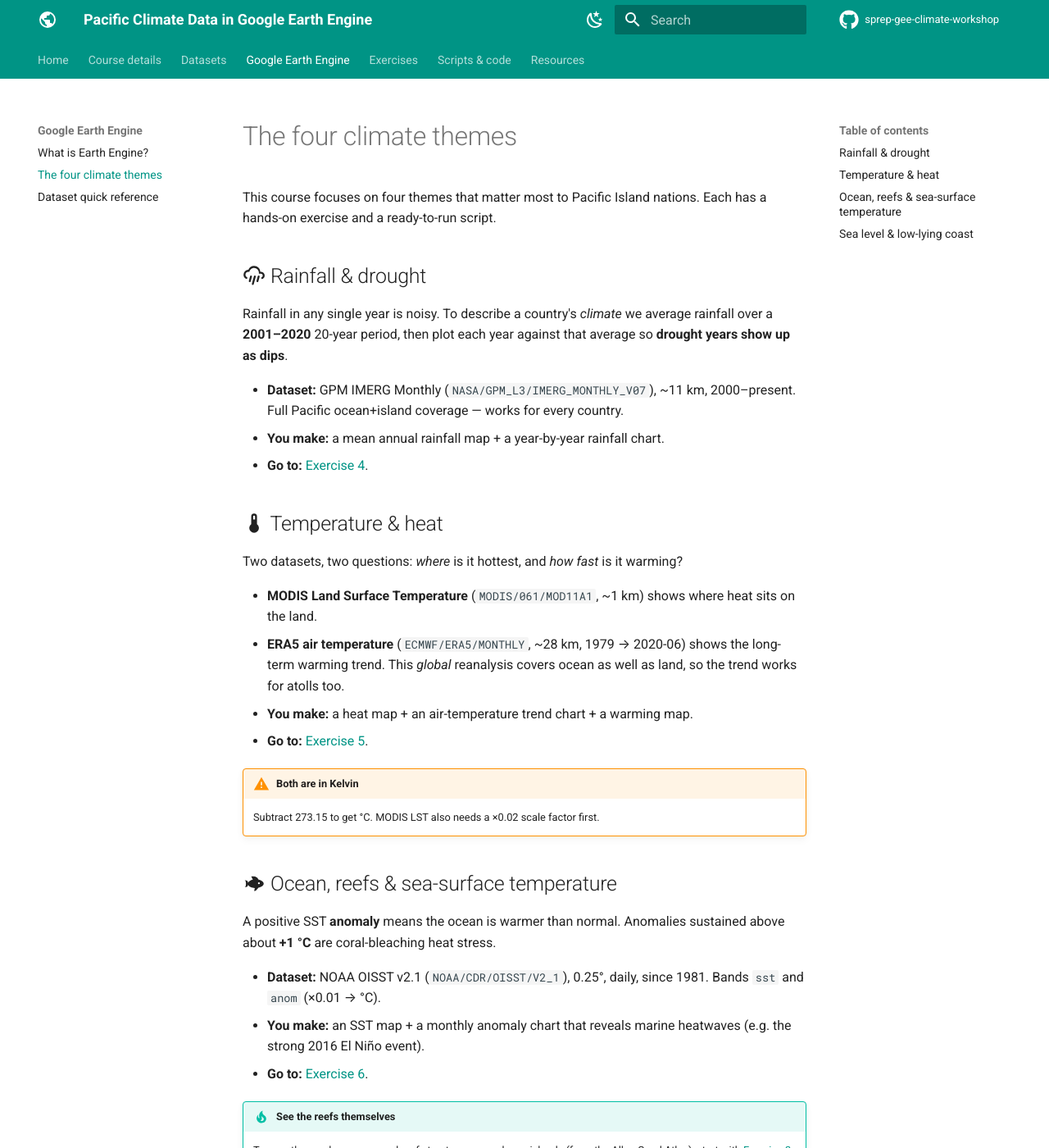
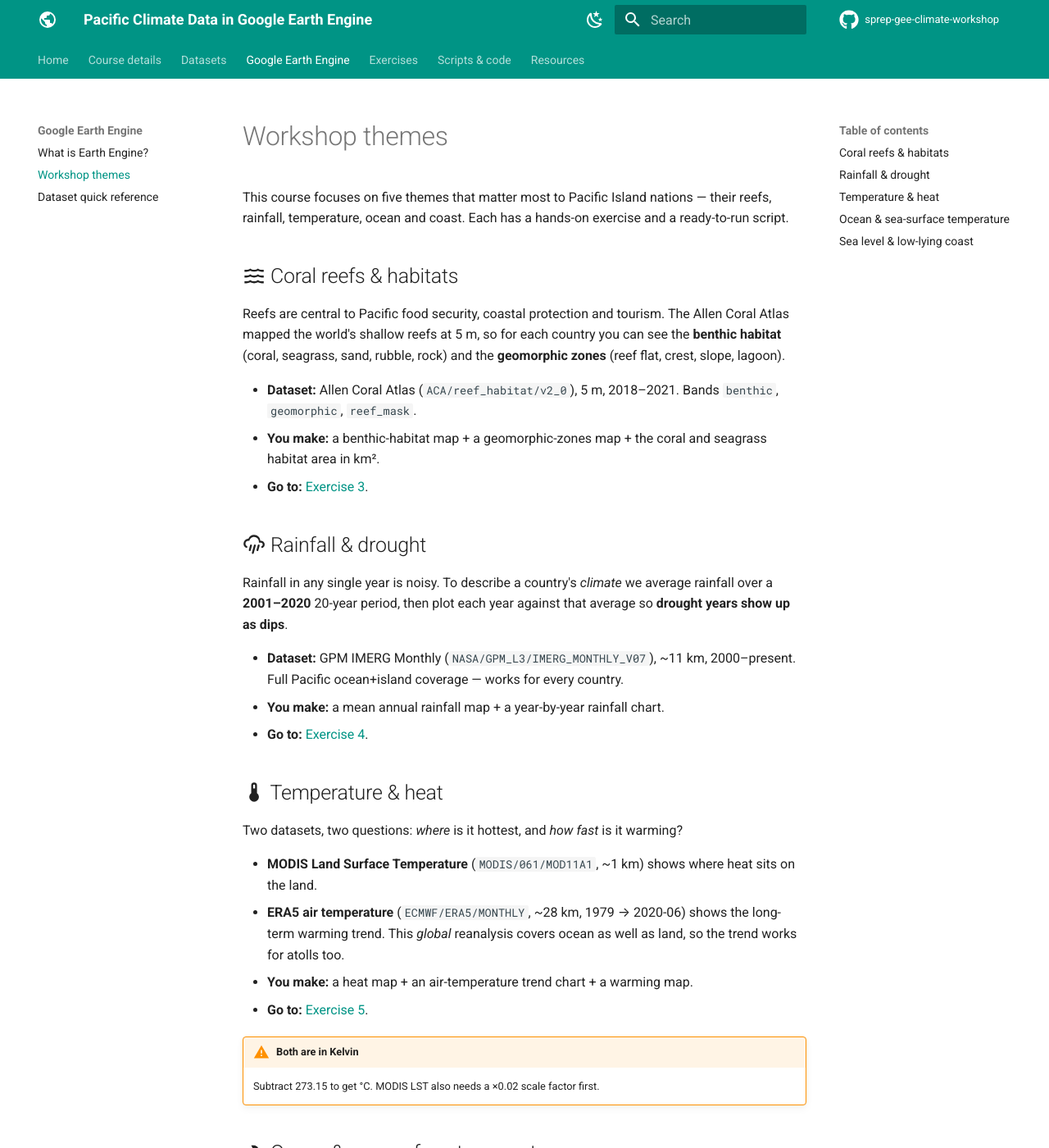
Before and after one commit to tavitas/sprep-gee-climate-workshop, an MkDocs documentation site: the page built from docs/datasets/themes.md, in a window 1280 px wide and 1400 px high. Shown: the whole window at 82% size. Built offline with MkDocs 1.6.1 and Material for MkDocs 9.7.7, drawn with Linux system fonts in a browser that asks for light colours; comment, search, counter and statistics services are not loaded; some of the changed text lies outside the part shown.

Commit message:
Docs: add coral reefs as a workshop theme (no longer "four climate themes")
The workshop now has a coral reef exercise, so the themes content was still
saying "four climate themes" and omitting it. Added Coral reefs & habitats as
a full theme (first, matching the exercise order) on the themes page, the
homepage table and the README, reframed the umbrella from "four climate
themes" to "workshop themes" (five), and renamed the SST theme to
"Ocean & sea-surface temperature" so it doesn't overlap with the coral theme.

Co-Authored-By: Claude Opus 4.8 <noreply@anthropic.com>

```diff
--- a/docs/datasets/themes.md
+++ b/docs/datasets/themes.md
@@ -1,7 +1,21 @@
-# The four climate themes
+# Workshop themes
 
-This course focuses on four themes that matter most to Pacific Island nations.
-Each has a hands-on exercise and a ready-to-run script.
+This course focuses on five themes that matter most to Pacific Island nations —
+their reefs, rainfall, temperature, ocean and coast. Each has a hands-on
+exercise and a ready-to-run script.
+
+## :material-waves: Coral reefs & habitats
+
+Reefs are central to Pacific food security, coastal protection and tourism. The
+Allen Coral Atlas mapped the world's shallow reefs at 5 m, so for each country
+you can see the **benthic habitat** (coral, seagrass, sand, rubble, rock) and
+the **geomorphic zones** (reef flat, crest, slope, lagoon).
+
+- **Dataset:** Allen Coral Atlas (`ACA/reef_habitat/v2_0`), 5 m, 2018–2021.
+  Bands `benthic`, `geomorphic`, `reef_mask`.
+- **You make:** a benthic-habitat map + a geomorphic-zones map + the coral and
+  seagrass habitat area in km².
+- **Go to:** [Exercise 3](../exercises/coral-reefs.md).
 
 ## :material-weather-pouring: Rainfall & drought
 
@@ -39,11 +53,6 @@ sustained above about **+1 °C** are coral-bleaching heat stress.
 - **You make:** an SST map + a monthly anomaly chart that reveals marine
   heatwaves (e.g. the strong 2016 El Niño event).
 - **Go to:** [Exercise 6](../exercises/ocean-coast.md).
-
-!!! tip "See the reefs themselves"
-    To map the coral, seagrass and reef structures around your islands (from the
-    Allen Coral Atlas), start with [Exercise 3 — Coral reef
-    habitats](../exercises/coral-reefs.md).
 
 ## :material-image-filter-hdr: Sea level & low-lying coast
 
--- a/mkdocs.yml
+++ b/mkdocs.yml
@@ -58,7 +58,7 @@ nav:
   - Datasets: datasets/index.md
   - Google Earth Engine:
       - What is Earth Engine?: datasets/what-is-gee.md
-      - The four climate themes: datasets/themes.md
+      - Workshop themes: datasets/themes.md
       - Dataset quick reference: datasets/reference.md
   - Exercises:
       - "1 · Set up your account": exercises/account-setup.md
```
Also changed, not shown: other parts of docs/datasets/themes.md (+1 -1 lines), README.md (+4 -4 lines), docs/index.md (+3 -2 lines), docs/resources/validation.md (+2 -1 lines).
